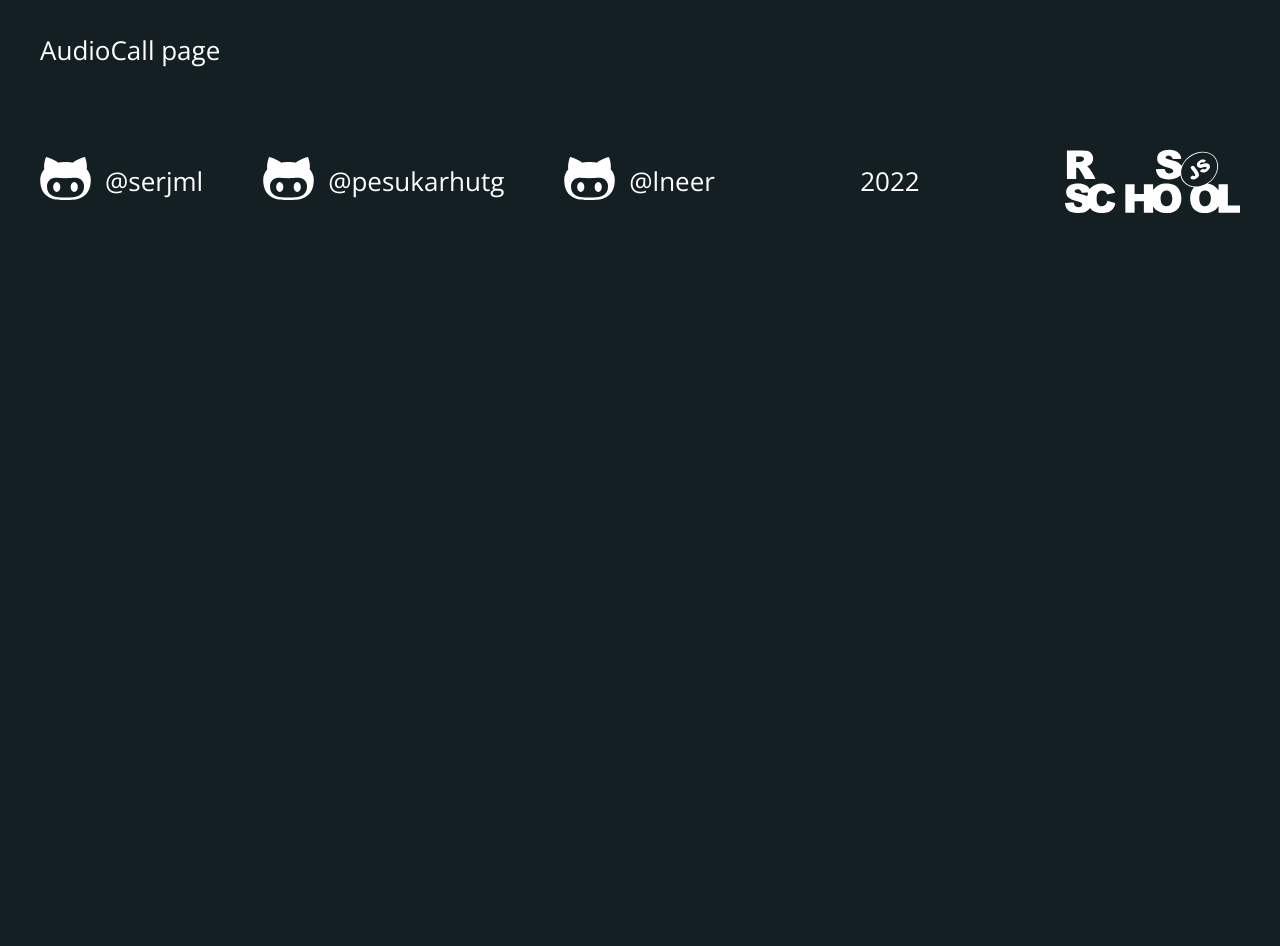
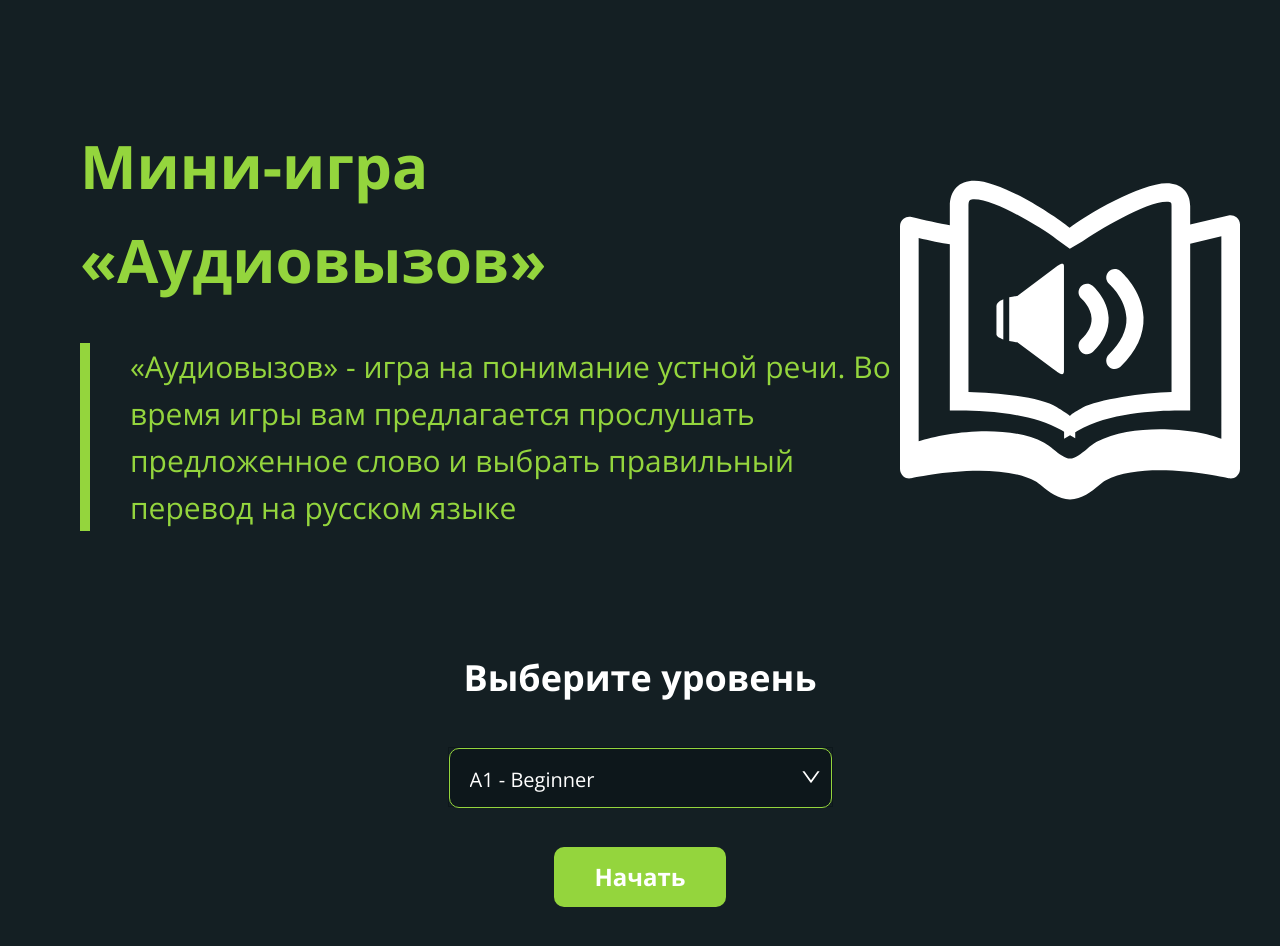
Before and after one commit to PesukarhuTG/rslang, a React (Create React App) app: page /audio in a window 1280 px wide. Shown: the part 140-1086 px from the top of the page. Before the commit the page ends 800 px from the top, so only its background shows below. Built offline with nearby package versions, Linux system fonts and the light colour scheme.

Commit message:
feat: build audio page

```diff
--- a/src/pages/AudioPage.tsx
+++ b/src/pages/AudioPage.tsx
@@ -1,12 +1,51 @@
 import React from 'react';
-import { Layout } from '../components';
+import styled from 'styled-components';
+import { Layout, Hero, Subtitle, Select, Button } from '../components';
+import audioImg from '../assets/svg/hero-audio-logo.svg';
+
+const options = [
+  { value: 'A1', label: 'A1 - Beginner' },
+  { value: 'A2', label: 'A2 - Elementary' },
+  { value: 'B1', label: 'B1 - Intermediate' },
+  { value: 'B2', label: 'B2 - Upper Intermediate' },
+  { value: 'C1', label: 'C1 - Advanced' },
+  { value: 'C2', label: 'C2 - Proficiency' },
+];
 
 const AudioPage = () => {
   return (
-    <Layout>
-      <p className="headling">AudioCall page</p>
+    <Layout disableFooter={true}>
+      <Hero
+        image={audioImg}
+        content={
+          <>
+            <Hero.Title>
+              <strong>Мини-игра «Aудиовызов»</strong>
+            </Hero.Title>
+            <Hero.Description>
+              «Аудиовызов» - игра на понимание устной речи. Во время игры вам предлагается прослушать предложенное слово
+              и выбрать правильный перевод на русском языке
+            </Hero.Description>
+          </>
+        }
+      />
+      <GameSettings>
+        <Subtitle content="Выберите уровень" />
+        <Select options={options} onChange={value => console.log(value)} />
+        <Button label={'Начать'} />
+      </GameSettings>
     </Layout>
   );
 };
 
+const GameSettings = styled.div`
+  width: 100%;
+  display: flex;
+  flex-direction: column;
+  gap: 40px;
+  justify-content: center;
+  align-items: center;
+  margin-bottom: 50px;
+`;
+
 export default AudioPage;
--- a/src/types/TAppTest.ts
+++ /dev/null
@@ -1,5 +0,0 @@
-type Something = {
-  id: string;
-};
-
-export default Something;
```
